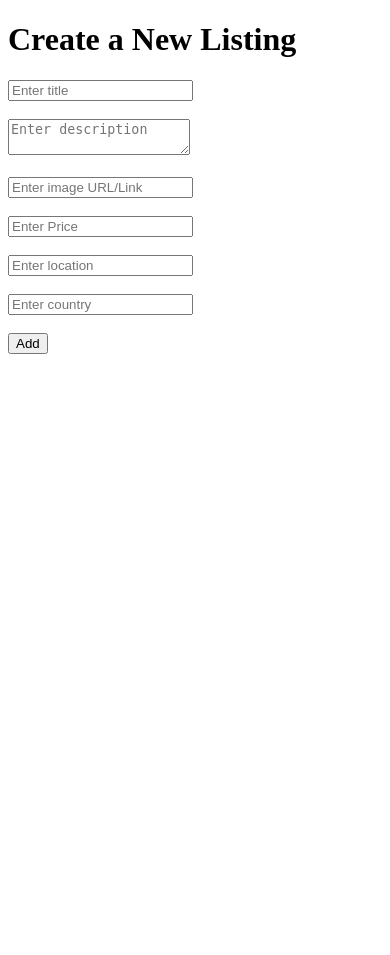
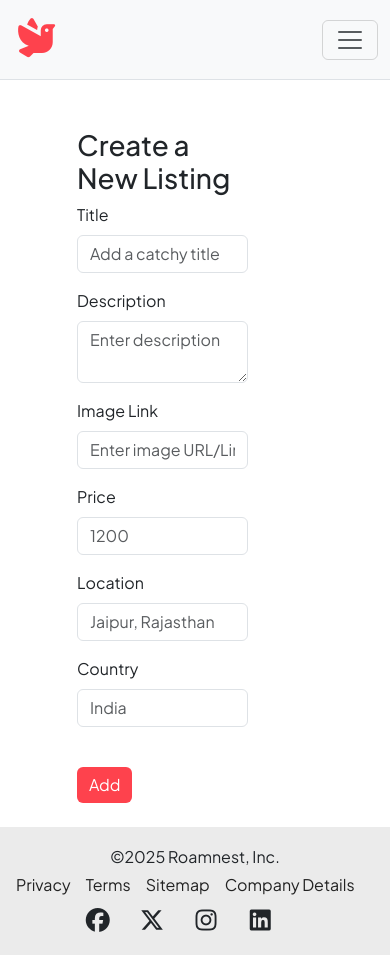
Before and after one commit to Swapnaja14/Roamnest, a Node server app: template views/listings/new.ejs in a window 390 px wide. Before the commit the page ends 354 px from the top, so only its background shows below. Run offline with Node 20, Linux system fonts and the light colour scheme; the template is opened without the code that fills it, so the values that code supplies are empty; some libraries are stand-ins or nearby versions.

Commit message:
Create basic frontend

```diff
--- a/app.js
+++ b/app.js
@@ -6,11 +6,16 @@ const Listing = require('./models/listing');
 const path = require("path");
 const ejs = require('ejs');
 const methodOverride = require("method-override");
+const ejsMate = require("ejs-mate");
 
 app.set("view engine", "ejs");
+app.engine('ejs', ejsMate);
+
+// Middlewares
+app.use(methodOverride("_method")); // To send PUT or DELETE request
 app.set("views", path.join(__dirname, "views"));
-app.use(express.urlencoded({extended: true}));
-app.use(methodOverride("_method"));
+app.use(express.static(path.join(__dirname, "public"))); // To connect ejs with css
+app.use(express.urlencoded({ extended: true }));
 
 const MONGO_URL = "mongodb://127.0.0.1:27017/roamnest";
 
@@ -25,11 +30,11 @@ main().then(() => {
 })
 
 app.listen(port, () => {
-  console.log(`server is listening on port ${port}`)
+    console.log(`server is listening on port ${port}`)
 })
 
 app.get('/', (req, res) => {
-  res.send('Hello World!')
+    res.send('Hello World!')
 })
 
 app.get('/testListing', async (req, res) => {
@@ -52,7 +57,7 @@ app.get('/testListing', async (req, res) => {
 // Index Route
 app.get("/listings", async (req, res) => {
     const allListings = await Listing.find({});
-    res.render("listings/index", {allListings});
+    res.render("listings/index", { allListings });
 });
 
 // New Route
@@ -64,9 +69,9 @@ app.get("/listings/new", (req, res) => {
 
 // Show Route
 app.get("/listings/:id", async (req, res) => {
-    let {id} = req.params;
+    let { id } = req.params;
     const listing = await Listing.findById(id);
-    res.render("listings/show.ejs", {listing});
+    res.render("listings/show.ejs", { listing });
 });
 
 
@@ -79,21 +84,21 @@ app.post("/listings", async (req, res) => {
 
 // Edit Route
 app.get("/listings/:id/edit", async (req, res) => {
-    let {id} = req.params;
+    let { id } = req.params;
     const listing = await Listing.findById(id);
-    res.render("listings/edit.ejs", {listing});
+    res.render("listings/edit.ejs", { listing });
 });
 
 // Update Route
 app.put("/listings/:id", async (req, res) => {
-    let {id} = req.params;
-    await Listing.findByIdAndUpdate(id, {...req.body});
+    let { id } = req.params;
+    await Listing.findByIdAndUpdate(id, { ...req.body });
     res.redirect("/listings");
 });
 
 // DELETE LISTING
 app.delete("/listings/:id", async (req, res) => {
-    let {id} = req.params;
+    let { id } = req.params;
     let deletedListing = await Listing.findByIdAndDelete(id);
     console.log(deletedListing);
     res.redirect("/listings");
--- a/package.json
+++ b/package.json
@@ -20,6 +20,7 @@
   "homepage": "https://github.com/Swapnaja14/Roamnest#readme",
   "dependencies": {
     "ejs": "^3.1.10",
+    "ejs-mate": "^4.0.0",
     "express": "^5.1.0",
     "method-override": "^3.0.0",
     "mongoose": "^8.18.2",
--- /dev/null
+++ b/public/css/style.css
@@ -0,0 +1,139 @@
+body {
+    font-family: "Plus Jakarta Sans", sans-serif !important;
+    display: flex;
+    flex-direction: column;
+    min-height: 100vh;
+}
+
+.navbar {
+    height: 5rem;
+    background-color: white;
+}
+
+.fa-dove {
+    color: #fe424d;
+    font-size: 2.4rem;
+}
+
+.nav-link {
+    color: #222222 !important;
+}
+
+.container {
+    flex: 1;
+}
+
+footer {
+    width: 100%;
+}
+
+.f-info {
+    height: 8rem;
+    background-color: #ebebeb;
+    display: flex;
+    align-items: center;
+    justify-content: space-around;
+    flex-wrap: wrap;
+    padding: 1rem;
+    text-align: center;
+    width: 100%;
+}
+
+.f-info-socials {
+    width: 100%;
+    font-size: 1.5rem;
+    margin-right: 2rem;
+}
+
+.f-info-socials a {
+    margin: 0 10px;
+    font-size: 1.5rem;
+    color: #222222;
+    transition: color 0.3s;
+}
+
+.f-info-socials a:hover {
+    color: #fe424d;
+}
+
+.f-info-links {
+    display: flex;
+    gap: 15px;
+    width: 100%;
+}
+
+.f-info-links a {
+    text-decoration: none;
+    color: #222222 !important;
+    transition: text-decoration 0.3s;
+}
+
+.f-info-links a:hover {
+    text-decoration: underline;
+}
+
+/* Cards */
+
+.card {
+    border: none !important;
+    margin-bottom: 1.5rem;
+}
+
+.card-img-top {
+    border-radius: 1rem !important;
+    width: 100% !important;
+}
+
+.card-text p {
+    font-weight: 400 !important;
+}
+
+.listing-link {
+    text-decoration: none;
+}
+
+/* Card Effect */
+
+.card-img-overlay {
+    opacity: 0;
+}
+
+.card-img-overlay:hover {
+    opacity: 0.3;
+    background-color: white;
+}
+
+/* Form */
+
+.add-btn, .edit-btn, .edit-btn {
+    background-color: #fe424d !important;
+    border: none !important ;
+}
+
+/* Show Listings */
+
+.show-img {
+    height: 30vh;
+}
+
+.btns {
+    display: flex;
+    flex-direction: row;
+}
+
+.show-card {
+    padding-left: 0;
+    padding-right: 0;
+}
+
+.edit-btn, .delete-btn {
+    opacity: 1;
+}
+
+.edit-btn:hover {
+    opacity: 0.6;
+}
+
+.delete-btn:hover {
+    opacity: 0.6;
+}
--- /dev/null
+++ b/views/includes/footer.ejs
@@ -0,0 +1,19 @@
+<footer>
+    <div class="f-info">
+        <div class="f-info-brand">&copy;2025 Roamnest, Inc.</div>
+
+        <div class="f-info-links">
+            <a href="/privacy">Privacy</a>
+            <a href="/terms">Terms</a>
+            <a href="/sitemap">Sitemap</a>
+            <a href="companyDetails">Company Details</a>
+        </div>
+
+        <div class="f-info-socials">
+            <a><i class="fa-brands fa-facebook"></i></a>
+            <a><i class="fa-brands fa-x-twitter"></i></a>
+            <a><i class="fa-brands fa-instagram"></i></a>
+            <a><i class="fa-brands fa-linkedin"></i></a>
+        </div>
+    </div>
+</footer>
--- /dev/null
+++ b/views/includes/navbar.ejs
@@ -0,0 +1,40 @@
+<nav class="navbar navbar-expand-md bg-body-tertiary border-bottom sticky-top">
+  <div class="container-fluid">
+    <a class="navbar-brand" href="/"><i class="fa-solid fa-dove"></i></i></a>
+    <button class="navbar-toggler" type="button" data-bs-toggle="collapse" data-bs-target="#navbarSupportedContent" aria-controls="navbarSupportedContent" aria-expanded="false" aria-label="Toggle navigation">
+      <span class="navbar-toggler-icon"></span>
+    </button>
+    <div class="collapse navbar-collapse" id="navbarSupportedContent">
+      <ul class="navbar-nav me-auto mb-2 mb-lg-0">
+        <li class="nav-item">
+          <a class="nav-link" href="/">Home</a>
+        </li>
+        <li class="nav-item">
+          <a class="nav-link" href="/listings">All Listings</a>
+        </li>
+        <li class="nav-item">
+          <a class="nav-link" href="/listings/new">Add new Listing</a>
+        </li>
+        <!-- <li class="nav-item dropdown">
+          <a class="nav-link dropdown-toggle" href="#" role="button" data-bs-toggle="dropdown" aria-expanded="false">
+            Dropdown
+          </a>
+          <ul class="dropdown-menu">
+            <li><a class="dropdown-item" href="#">Action</a></li>
+            <li><a class="dropdown-item" href="#">Another action</a></li>
+            <li><hr class="dropdown-divider"></li>
+            <li><a class="dropdown-item" href="#">Something else here</a></li>
+          </ul>
+        </li> -->
+        <!-- <li class="nav-item">
+          <a class="nav-link disabled" aria-disabled="true">Disabled</a>
+        </li> -->
+      </ul>
+
+      <!-- <form class="d-flex" role="search">
+        <input class="form-control me-2" type="search" placeholder="Search" aria-label="Search"/>
+        <button class="btn btn-outline-success" type="submit">Search</button>
+      </form> -->
+    </div>
+  </div>
+</nav>
--- /dev/null
+++ b/views/layouts/boilerplate.ejs
@@ -0,0 +1,25 @@
+<!DOCTYPE html>
+<html lang="en">
+<head>
+    <meta charset="UTF-8">
+    <meta name="viewport" content="width=device-width, initial-scale=1.0">
+    <title>Roamnest</title>
+    <link rel="stylesheet" href="/css/style.css">
+    <link href="https://cdn.jsdelivr.net/npm/bootstrap@5.3.8/dist/css/bootstrap.min.css" rel="stylesheet" integrity="sha384-sRIl4kxILFvY47J16cr9ZwB07vP4J8+LH7qKQnuqkuIAvNWLzeN8tE5YBujZqJLB" crossorigin="anonymous">
+    <link rel="stylesheet" href="https://cdnjs.cloudflare.com/ajax/libs/font-awesome/7.0.1/css/all.min.css" integrity="sha512-2SwdPD6INVrV/lHTZbO2nodKhrnDdJK9/kg2XD1r9uGqPo1cUbujc+IYdlYdEErWNu69gVcYgdxlmVmzTWnetw==" crossorigin="anonymous" referrerpolicy="no-referrer" />
+
+    <link rel="preconnect" href="https://fonts.googleapis.com">
+    <link rel="preconnect" href="https://fonts.gstatic.com" crossorigin>
+    <link href="https://fonts.googleapis.com/css2?family=Plus+Jakarta+Sans:ital,wght@0,200..800;1,200..800&display=swap" rel="stylesheet">
+
+</head>
+
+<body>
+    <%- include("../includes/navbar.ejs") %>
+    <div class="container">
+        <%- body %>
+    </div>
+    <%- include("../includes/footer.ejs") %>
+    <script src="https://cdn.jsdelivr.net/npm/bootstrap@5.3.8/dist/js/bootstrap.bundle.min.js" integrity="sha384-FKyoEForCGlyvwx9Hj09JcYn3nv7wiPVlz7YYwJrWVcXK/BmnVDxM+D2scQbITxI" crossorigin="anonymous"></script>
+</body>
+</html>
--- a/views/listings/new.ejs
+++ b/views/listings/new.ejs
@@ -1,26 +1,66 @@
-<!DOCTYPE html>
-<html lang="en">
-<head>
-    <meta charset="UTF-8">
-    <meta name="viewport" content="width=device-width, initial-scale=1.0">
-    <title>Roamnest</title>
-</head>
+<% layout("/layouts/boilerplate.ejs") %>
+
+<div class="row">
+    <div class="col-6 offset-2">
 <body>
+    <br><br>
     <h1>Create a New Listing</h1>
     <form method="POST" action="/listings">
-        <input name="title" placeholder="Enter title" type="text">
+
+        <div class="mb-3">
+            <label for="title" class="form-label">Title</label>
+            <input
+            name="title"
+            placeholder="Add a catchy title"
+            type="text"
+            class="form-control">
+        </div>
+        <div class="mb-3">
+            <label for="description" class="form-label">Description</label>
+            <textarea
+            name="description"
+            placeholder="Enter description"
+            type="text"
+            class="form-control"></textarea>
+        </div>
+        <div class="mb-3">
+            <label for="image" class="form-label">Image Link</label>
+            <input
+            name="image"
+            placeholder="Enter image URL/Link"
+            type="text"
+            class="form-control">
+        </div>
+        <div class="row">
+        <div class="mb-3 col-md-4">
+            <label for="price" class="form-label">Price</label>
+            <input
+            name="price"
+            placeholder="1200"
+            type="number"
+            class="form-control">
+        </div>
+        <div class="mb-3 col-md-8">
+            <label for="location" class="form-label">Location</label>
+            <input
+            name="location"
+            placeholder="Jaipur, Rajasthan"
+            type="text"
+            class="form-control">
+        </div>
+        <div class="mb-3">
+            <label for="country" class="form-label">Country</label>
+            <input
+            name="country"
+            placeholder="India"
+            type="text"
+            class="form-control">
+        </div>
+        </div>
+        <br>
+        <button class="btn btn-dark add-btn">Add</button>
         <br><br>
-        <textarea name="description" placeholder="Enter description" type="text"></textarea>
-        <br><br>
-        <input  name="image" placeholder="Enter image URL/Link" type="text">
-        <br><br>
-        <input name="price" placeholder="Enter Price" type="number">
-        <br><br>
-        <input name="location" placeholder="Enter location" type="text">
-        <br><br>
-        <input name="country" placeholder="Enter country" type="text">
-        <br><br>
-        <button>Add</button>
     </form>
 </body>
-</html>
+</div>
+</div>
```
Also changed, not shown: views/listings/edit.ejs (+61 -18 lines), views/listings/index.ejs (+28 -19 lines), views/listings/show.ejs (+31 -23 lines), 1 other file.
